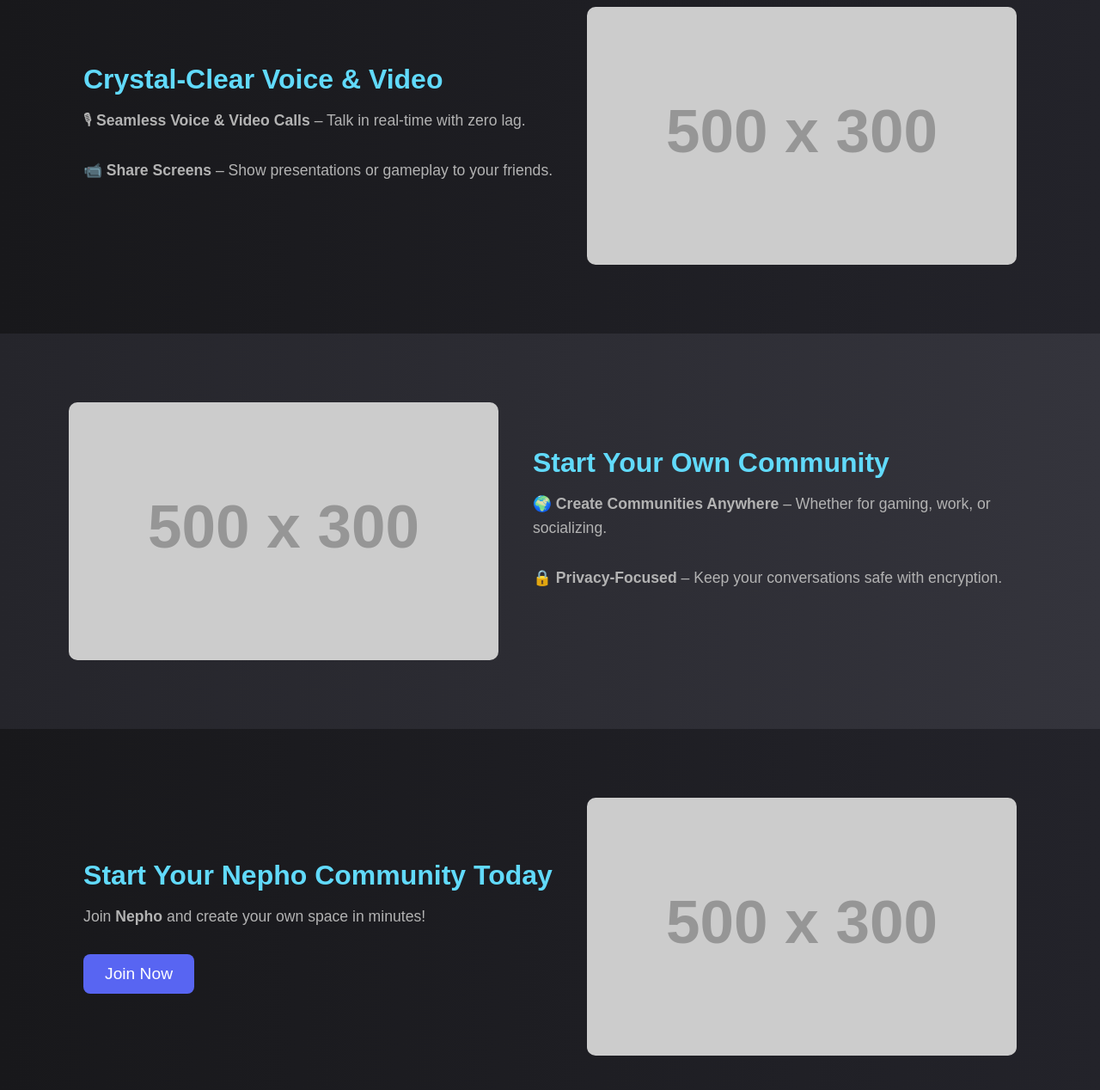
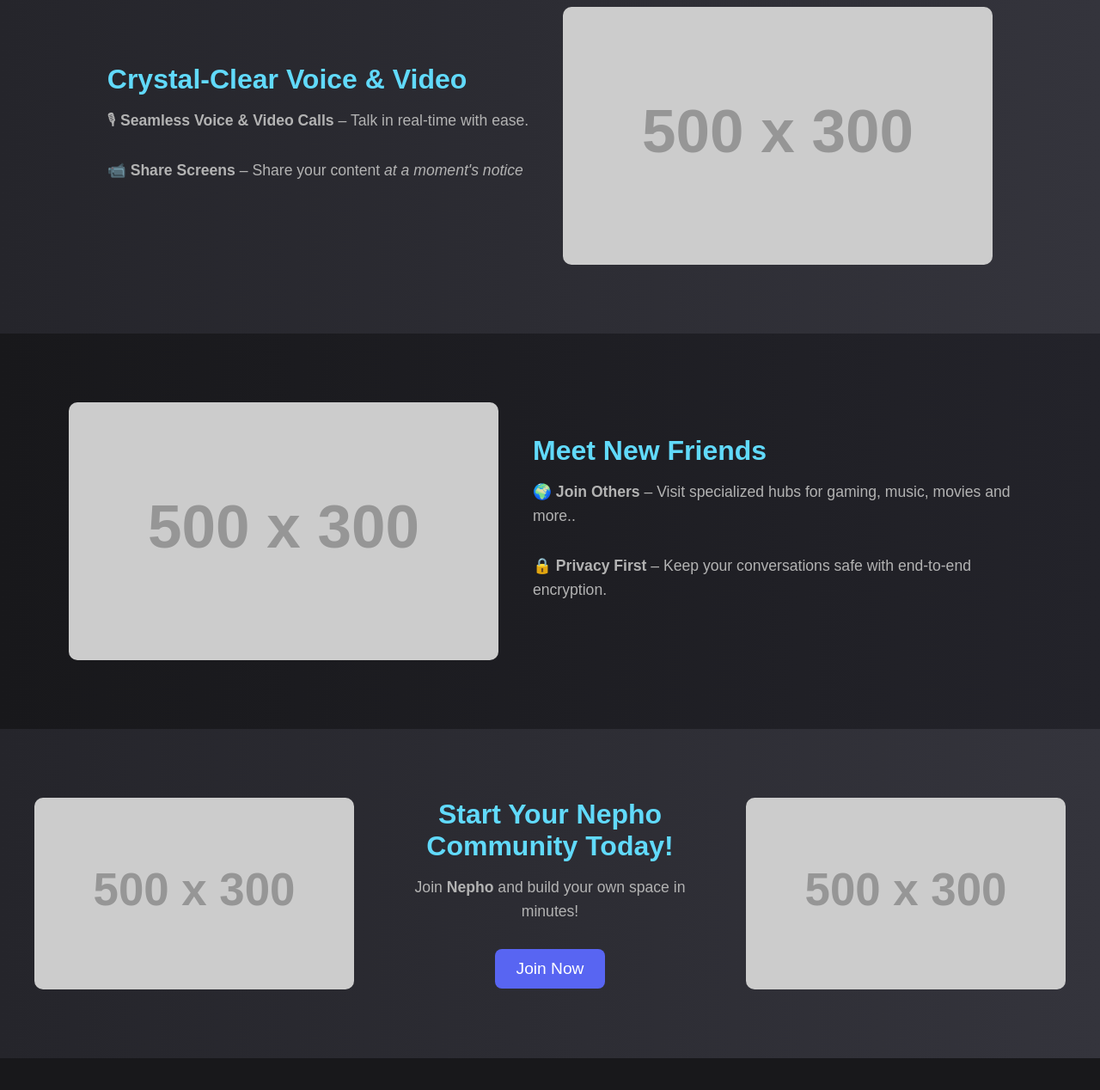
Before and after one commit to Omegamers/Nepho, a plain HTML site: page index.html in a window 1280 px wide. Shown: the part 1320-2588 px from the top of the page at 86% size. Drawn offline with Linux system fonts and the light colour scheme; placeholder pictures from the web are drawn by us.

Commit message:
1 (index)

```diff
--- a/index.html
+++ b/index.html
@@ -76,11 +76,21 @@
     </style>
 </head>
 <body>
-
+    <!-- test -->
+    <svg width="100%" height="100%" style="position: fixed; top: 0; left: 0; z-index: -1;">
+    <defs>
+        <linearGradient id="bgGradient" x1="0%" y1="0%" x2="0%" y2="100%">
+            <stop offset="0%" style="stop-color:#36363d; stop-opacity:1" />
+            <stop offset="100%" style="stop-color:#18181b; stop-opacity:1" />
+        </linearGradient>
+    </defs>
+    <rect width="100%" height="100%" fill="url(#bgGradient)" />
+    </svg>
+    <!-- test end -->
     <!-- Hero Section -->
     <div class="hero">
         <h1>Welcome to <b>Nepho</b></h1>
-        <p><b>Making people create their own communities everywhere, all the time.</b></p>
+        <p><b>Letting you create your own community, anytime.</b></p>
         <a href="#" class="btn">Get Started</a>
     </div>
 
@@ -89,7 +99,7 @@
         <div class="section-content">
             <h2>What is <b>Nepho</b>?</h2>
             <p><b>Nepho</b> is a next-generation communication platform that lets you <b>build and manage your own communities</b> effortlessly.</p>
-            <p>Whether you're a gamer, a professional team, or a group of friends, <b>Nepho provides the tools</b> you need to stay connected in real-time.</p>
+            <p>Whether you're a pack of gamers, a professional team, or a group of friends, Nepho provides <i><b>the tools you need</b></i> to stay connected in real-time.</p>
         </div>
         <img src="https://via.placeholder.com/500x300?text=Nepho+Dashboard" alt="Nepho Dashboard Example">
     </div>
@@ -100,7 +110,7 @@
         <div class="section-content">
             <h2>Chat With Your Community</h2>
             <p>💬 <b>Instant Messaging</b> – Secure and reliable chat for your groups.</p>
-            <p>📢 <b>Channels & Topics</b> – Organize conversations for different interests.</p>
+            <p>📢 <b>Channels to Call Your Own</b> – Organize chats for different topics.</p>
         </div>
     </div>
 
@@ -108,8 +118,8 @@
     <div class="section">
         <div class="section-content">
             <h2>Crystal-Clear Voice & Video</h2>
-            <p>🎙 <b>Seamless Voice & Video Calls</b> – Talk in real-time with zero lag.</p>
-            <p>📹 <b>Share Screens</b> – Show presentations or gameplay to your friends.</p>
+            <p>🎙 <b>Seamless Voice & Video Calls</b> – Talk in real-time with ease.</p>
+            <p>📹 <b>Share Screens</b> – Share your content <i>at a moment's notice</i> </p>
         </div>
         <img src="https://via.placeholder.com/500x300?text=Nepho+Voice+Call" alt="Nepho Voice Call Example">
     </div>
@@ -118,21 +128,23 @@
     <div class="section">
         <img src="https://via.placeholder.com/500x300?text=Create+Your+Community" alt="Create Community Example">
         <div class="section-content">
-            <h2>Start Your Own Community</h2>
-            <p>🌍 <b>Create Communities Anywhere</b> – Whether for gaming, work, or socializing.</p>
-            <p>🔒 <b>Privacy-Focused</b> – Keep your conversations safe with encryption.</p>
+            <h2>Meet New Friends</h2>
+            <p>🌍 <b>Join Others</b> – Visit specialized hubs for gaming, music, movies and more..</p>
+            <p>🔒 <b>Privacy First</b> – Keep your conversations safe with end-to-end encryption.</p>
         </div>
     </div>
 
     <!-- Call to Action -->
-    <div class="section">
-        <div class="section-content">
-            <h2>Start Your <b>Nepho</b> Community Today</h2>
-            <p>Join <b>Nepho</b> and create your own space in minutes!</p>
+    <div class="section" style="display: flex; align-items: center; justify-content: center; text-align: center;">
+        <img src="https://via.placeholder.com/500x300?text=Join+Nepho+Now" alt="Join Nepho" style="max-width: 30%;">
+        <div class="section-content" style="max-width: 40%;">
+            <h2>Start Your <b>Nepho</b> Community Today!</h2>
+            <p>Join <b>Nepho</b> and build your own space in minutes!</p>
             <a href="#" class="btn">Join Now</a>
         </div>
-        <img src="https://via.placeholder.com/500x300?text=Join+Nepho+Now" alt="Join Nepho">
+        <img src="https://via.placeholder.com/500x300?text=Join+Nepho+Now" alt="Join Nepho" style="max-width: 30%;">
     </div>
+
 
     <!-- Footer -->
     <footer>
```
